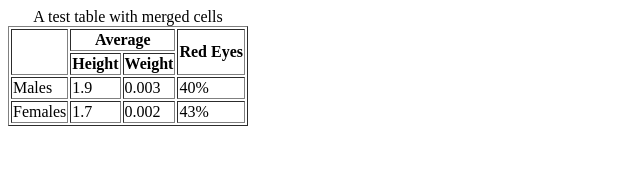
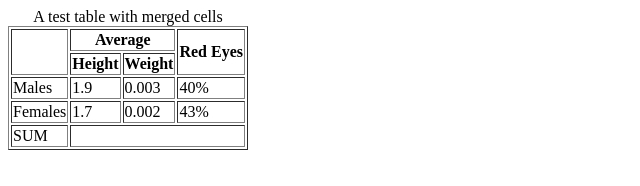
Before and after one commit to Mustasin-404/Full-stack-2026, a plain HTML site: page table2.html in a window 1280 px wide. Shown: the whole page, without its empty margins (0-640 px from the left). Drawn offline with Linux system fonts and the light colour scheme.

Commit message:
html first

```diff
--- a/table2.html
+++ b/table2.html
@@ -42,6 +42,12 @@
             <td>43%</td>
         </tr>
         </tbody>
+        <tfoot>
+            <tr>
+                <td>SUM</td>
+                <td colspan="3" rowspan="1"></td>
+            </tr>
+        </tfoot>
     </table>
 </body>
 </html>
```
